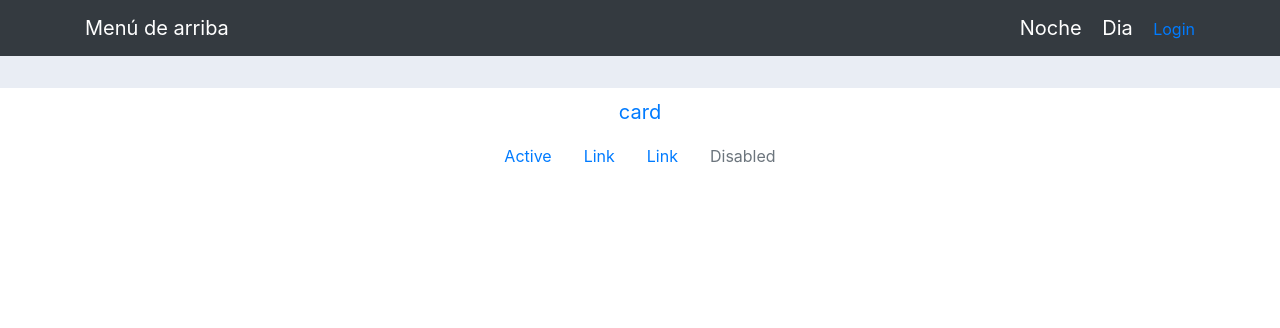
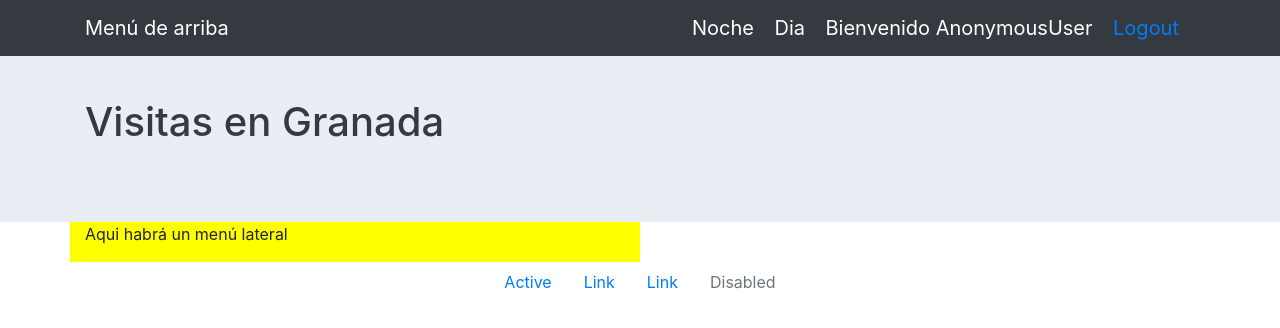
Before and after one commit to natalia2911/SSBW, a Django app: template visitas_granada/templates/card.html in a window 1280 px wide. Shown: the top 328 px of the page. Run offline with Django 3.2, Linux system fonts and the light colour scheme; the template is opened without the code that fills it, so the values that code supplies are empty; some libraries are stand-ins or nearby versions.

Commit message:
termino tarea 3 closes #1

```diff
--- /dev/null
+++ b/visitas_granada/static/visitas_granada/style.css
@@ -0,0 +1,7 @@
+
+.navbar-text{
+  padding-top:60px;
+  padding-bottom:30px;
+  margin-top:30px;
+  margin-bottom:30px;
+}
--- a/visitas_granada/templates/base.html
+++ b/visitas_granada/templates/base.html
@@ -35,7 +35,12 @@
   <div class="header-right">
     <a class="navbar-brand" type="button" name="noche" id="noche">Noche</a>
     <a class="navbar-brand" type="button" name="dia" id="dia">Dia</a>
-    <a href="#about">Login</a>
+     {% if user %}
+	<a class="navbar-brand">Bienvenido {{user}}</a>
+	<li class="navbar-brand" type="button"><a href="{% url 'logout' %}">Logout</a></li>
+     {% else %}
+	<li class="navbar-brand" type="button" style="height: 10%;"><a href="{% url 'login' %}">Login</a></li>
+     {% endif %}
   </div>
       </div>
      </nav>
@@ -49,26 +54,18 @@
      </nav>
     </header>
 
-
-<!--  <h2> Nombres: </h2>
-    {% for v in visitas %}
-        <li>{{ v.nombre}}</li>
-    {% endfor %}
--->
-    {% for v in visitas %}
-    <li>
-        <a href="/visitas_granada/{{ v.nombre }}/">{{ visita.nombre }}
-            <img src="{{ MEDIA_URL }}{{ v.foto }}" width="800" height="600">
-        </a>
-    </li>
-    {% endfor %}
-
-<li type="button" class="btn btn-default btn-lg btn-block" style="height: 10%;"><a href="{% url 'card' %}">card</a></li>
-
+<div class="container">
+  <div class="row">
+    <div class="col-sm-6" style="background-color:yellow;">
+      <p>Aqui habrá un menú lateral</p>
+    </div>
+    <div class="col-sm-6">
 	 {% block content %}
 
 	{% endblock %}
-
+    </div>
+  </div>
+</div>
 	<!-- nav -->
 	<ul class="nav justify-content-center">
 	  <li class="nav-item">
--- a/visitas_granada/templates/card.html
+++ b/visitas_granada/templates/card.html
@@ -3,10 +3,23 @@
 
 {% block content %}
 
+<!--    {% for v in visitas %}
+    <li>
+        <a href="/visitas_granada/{{ v.nombre }}/">{{ visita.nombre }}
+            <img src="{{ MEDIA_URL }}{{ v.foto }}" width="800" height="600">
+        </a>
+    </li>
+    {% endfor %}
+
+<li type="button" class="btn btn-default btn-lg btn-block" style="height: 10%;"><a href="{% url 'card' %}">card</a></li>
+
+-->
     {% for v in visitas %}
-	<div class="card mb-3" style="max-width: 540px;">
+	<div class="card mb-3" style="max-width: 100%;">
 	  <div class="row no-gutters">
-	    <div class="col-md-4">
+	      <img src="{{ MEDIA_URL }}{{ v.foto }}" class="card-img" alt="...">
+<li type="button" class="btn btn-primary btn-lg btn-block" style="height: 10%;"><a >detalle</a></li>
+<!--	    <div class="col-md-4">
 	      <img src="{{ MEDIA_URL }}{{ v.foto }}" class="card-img" alt="...">
 	    </div>
 	    <div class="col-md-8">
@@ -15,7 +28,7 @@
 		<p class="card-text">This is a wider card with supporting text below as a natural lead-in to additional content. This content is a little bit longer.</p>
 		<p class="card-text"><small class="text-muted">Last updated 3 mins ago</small></p>
 	      </div>
-	    </div>
+	    </div> -->
 	  </div>
 	</div>
    {% endfor %}
--- a/visitas_granada/urls.py
+++ b/visitas_granada/urls.py
@@ -3,6 +3,7 @@
 from . import views
 
 urlpatterns = [
-    path('', views.index, name='index'),
-    path(r'^card/$', views.card, name='card'),
+    path('', views.index, name='card'),
+    path('login/', views.login, name='login'),
+    path('logout/', views.logout, name='logout'),
 ]
```
Also changed, not shown: visitas_granada/views.py (+20 -1 lines).
